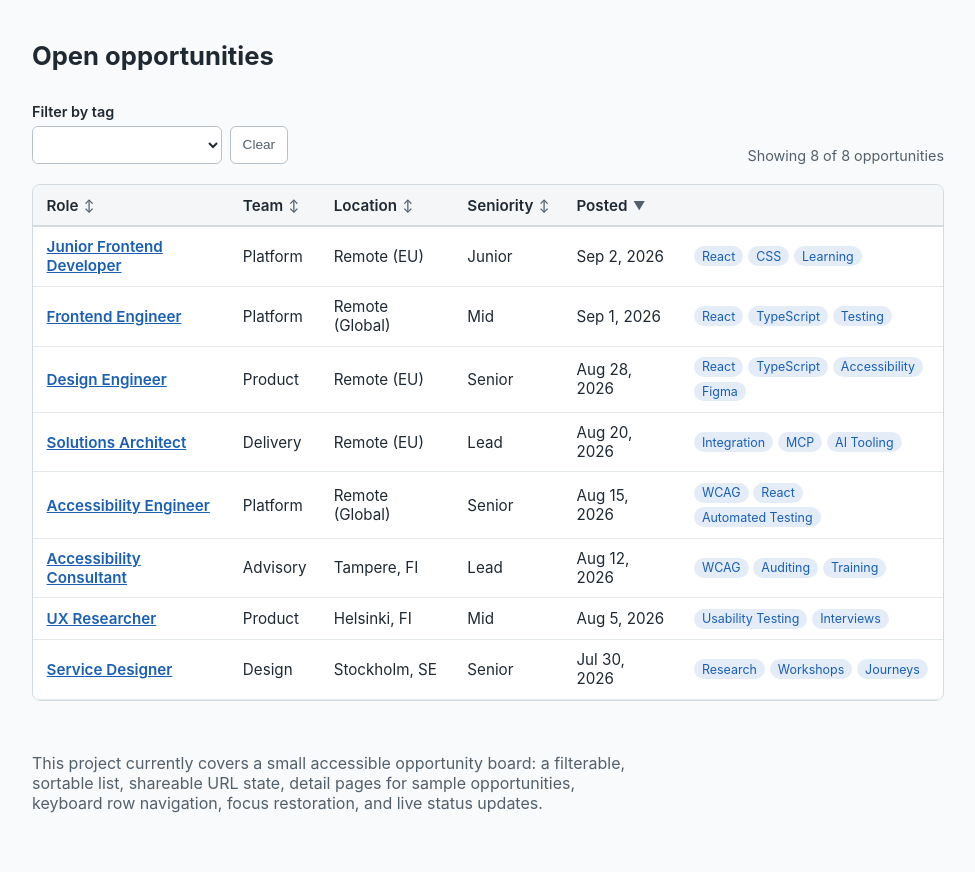
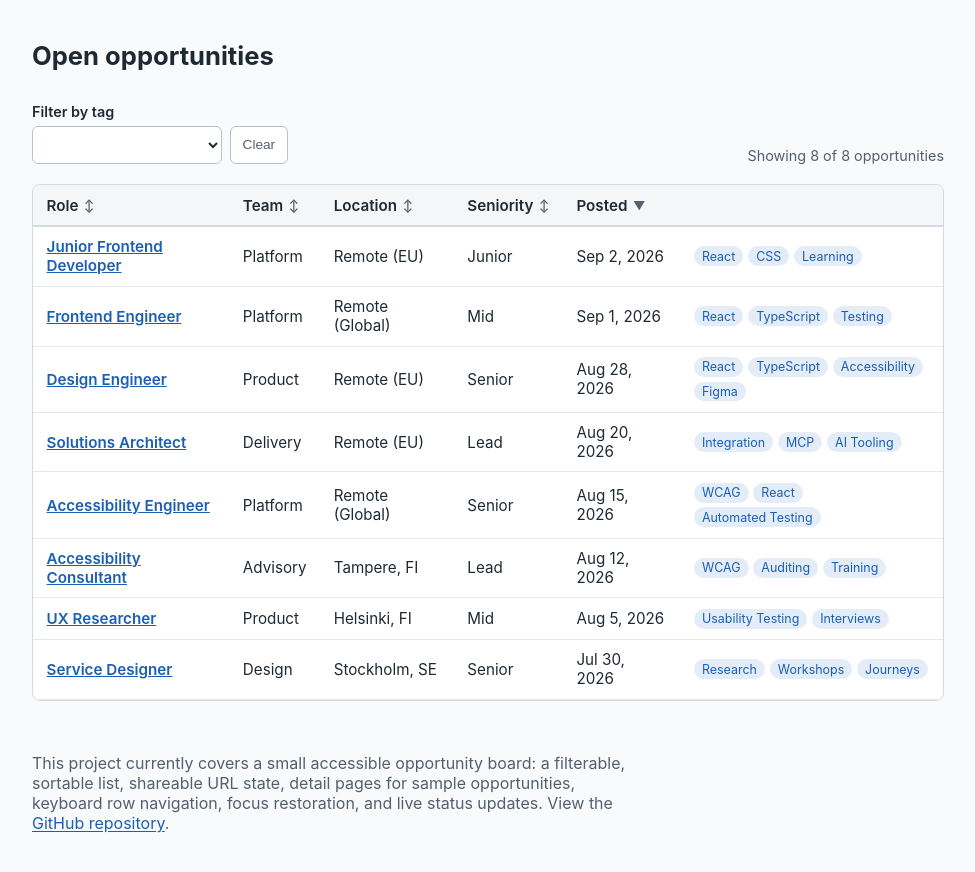
Before and after one commit to tlxo/opportunity-board, a React (Vite) app: page / in a window 1280 px wide. Shown: the top 872 px of the page, without its empty margins (152-1127 px from the left). Built offline with nearby package versions, Linux system fonts and the light colour scheme.

Commit message:
Add FooterLink component and update footer with GitHub repository link

```diff
--- a/src/App.tsx
+++ b/src/App.tsx
@@ -44,6 +44,17 @@ const Footer = styled.footer`
   margin-top: 2rem;
   padding-top: 1.25rem;
   max-width: 60ch;
+`;
+
+const FooterLink = styled.a`
+  color: ${({ theme }) => theme.color.link};
+  text-decoration: underline;
+  text-underline-offset: 0.15em;
+
+  &:hover,
+  &:focus-visible {
+    color: ${({ theme }) => theme.color.linkVisited};
+  }
 `;
 
 const detailPattern = /^\/opportunities\/([\w-]+)\/?$/;
@@ -108,7 +119,7 @@ export default function App() {
           This project currently covers a small accessible opportunity board: a
           filterable, sortable list, shareable URL state, detail pages for sample
           opportunities, keyboard row navigation, focus restoration, and live
-          status updates.
+          status updates. View the <FooterLink href="https://github.com/tlxo/opportunity-board" target="_blank" rel="noreferrer">GitHub repository</FooterLink>.
         </Footer>
       </Page>
 
```
